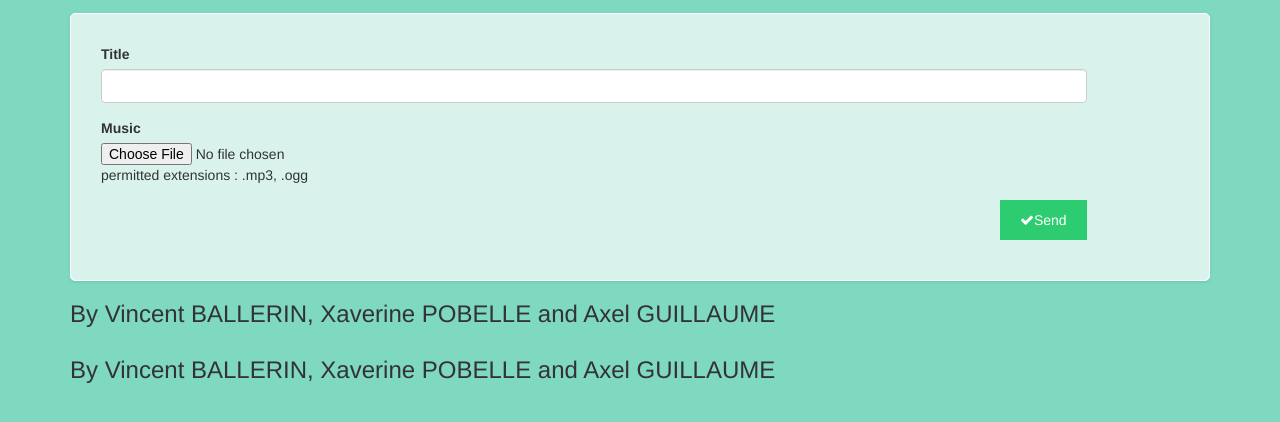
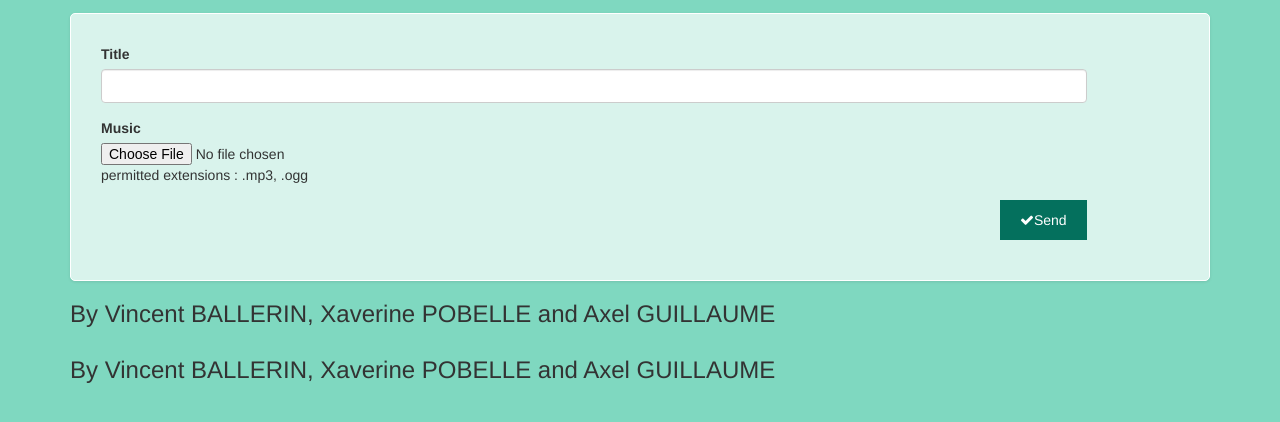
Before and after one commit to Xavpob/Test-GIT, a PHP site: page /add_music.php in a window 1280 px wide. Shown: the part 144-566 px from the top of the page. Run offline with PHP 8.4, Linux system fonts and the light colour scheme.

Commit message:
change color button valid

```diff
--- a/IIM_A2_GIT-master/view/css/main.css
+++ b/IIM_A2_GIT-master/view/css/main.css
@@ -267,7 +267,7 @@ p.account a {
 	border: none;
 	padding: 10px 20px;
 	color: white;
-	background-color: #2ecc71;
+	background-color: #04705d;
 }
 
 .image:before {
```
